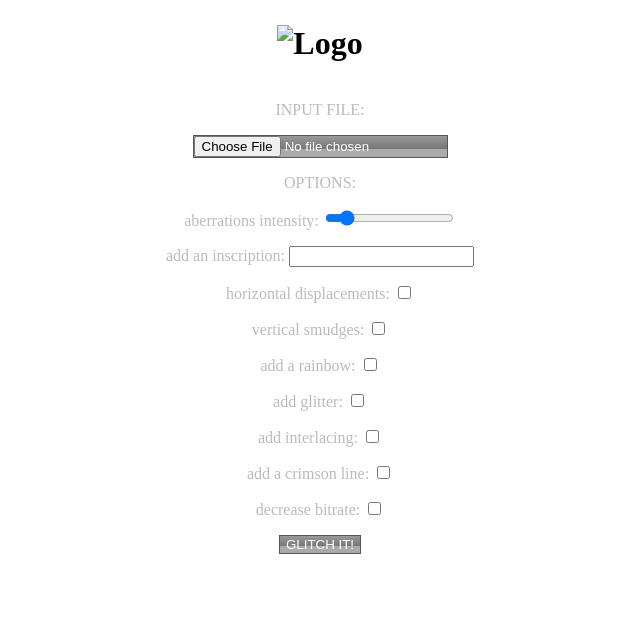
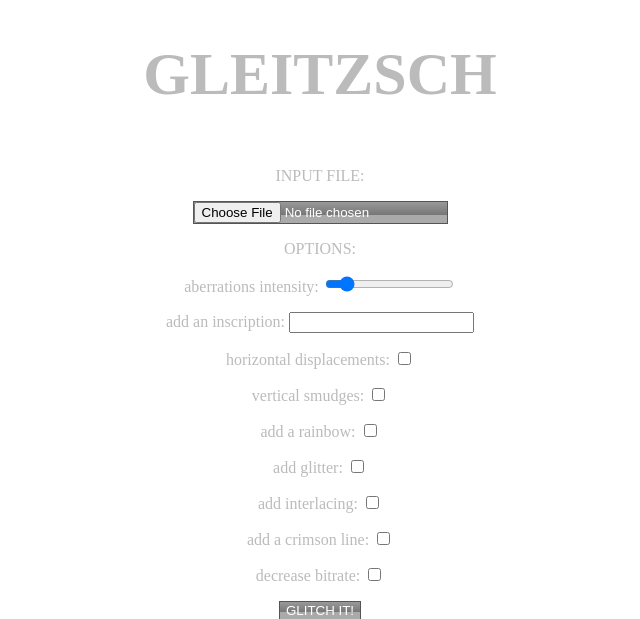
Before and after one commit to kirilenkobm/gleitzsch, a Flask app: page / in a window 1280 px wide. Shown: the top 619 px of the page, without its empty margins (320-960 px from the left). Run offline with Flask 2, Linux system fonts and the light colour scheme.

Commit message:
duck this logo ill do it later

```diff
--- a/templates/start_page.html
+++ b/templates/start_page.html
@@ -18,8 +18,8 @@
 
 <body>
     <div class="container" align="center">
-                <h1><img src="{{url_for('static', filename='logo.png')}}" alt="Logo" width="500" height="106" align="center"></h1>
-                <!--<h1 style="font-size:60px;color:#bbbbbb" align="center">GLEITZSCH</h1>-->
+                <!--<h1><img src="{{url_for('static', filename='logo.png')}}" alt="Logo" width="500" height="106" align="center"></h1>-->
+                <h1 style="font-size:60px;color:#bbbbbb" align="center">GLEITZSCH</h1>
                 <form action="" method=post enctype=multipart/form-data>
                     <p style="color:#bbbbbb;"><br> INPUT FILE: <br></p>
 
```
